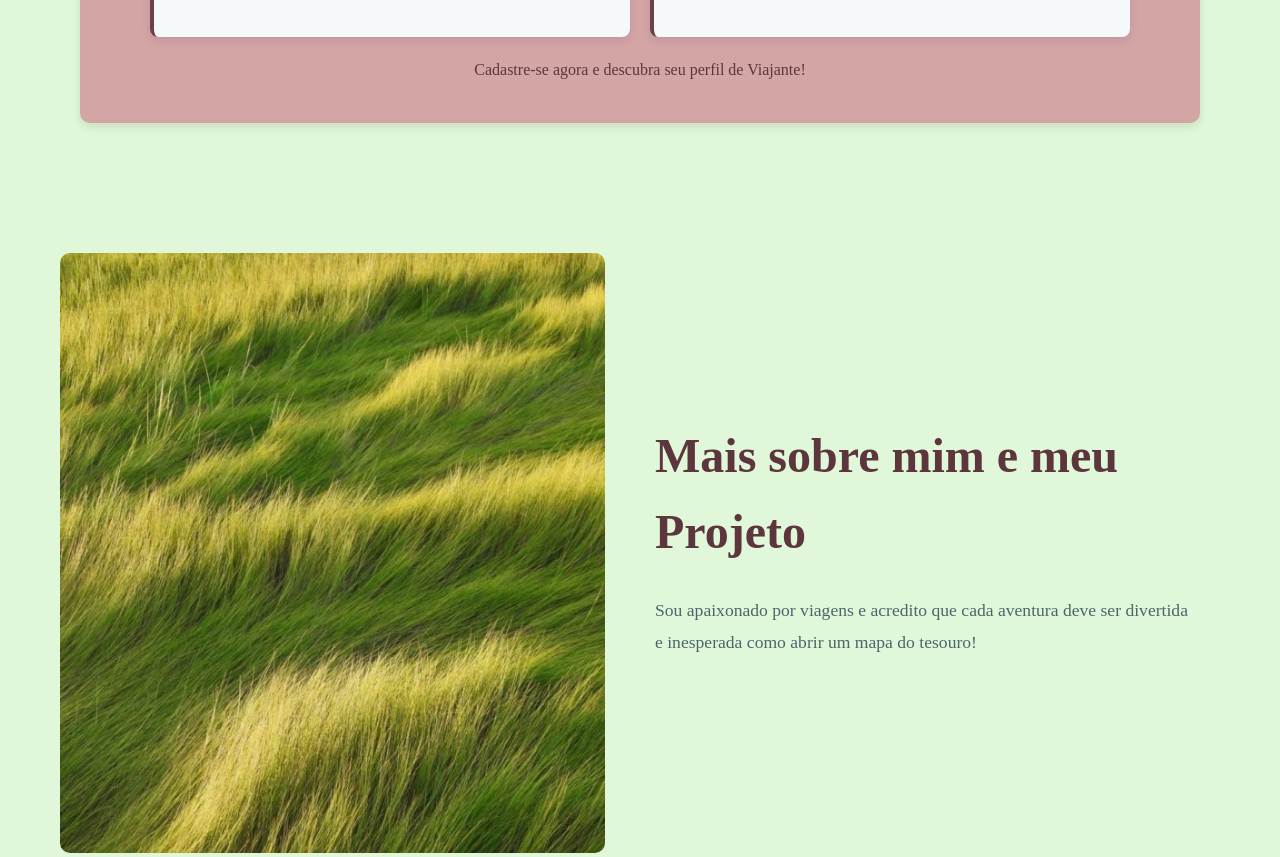
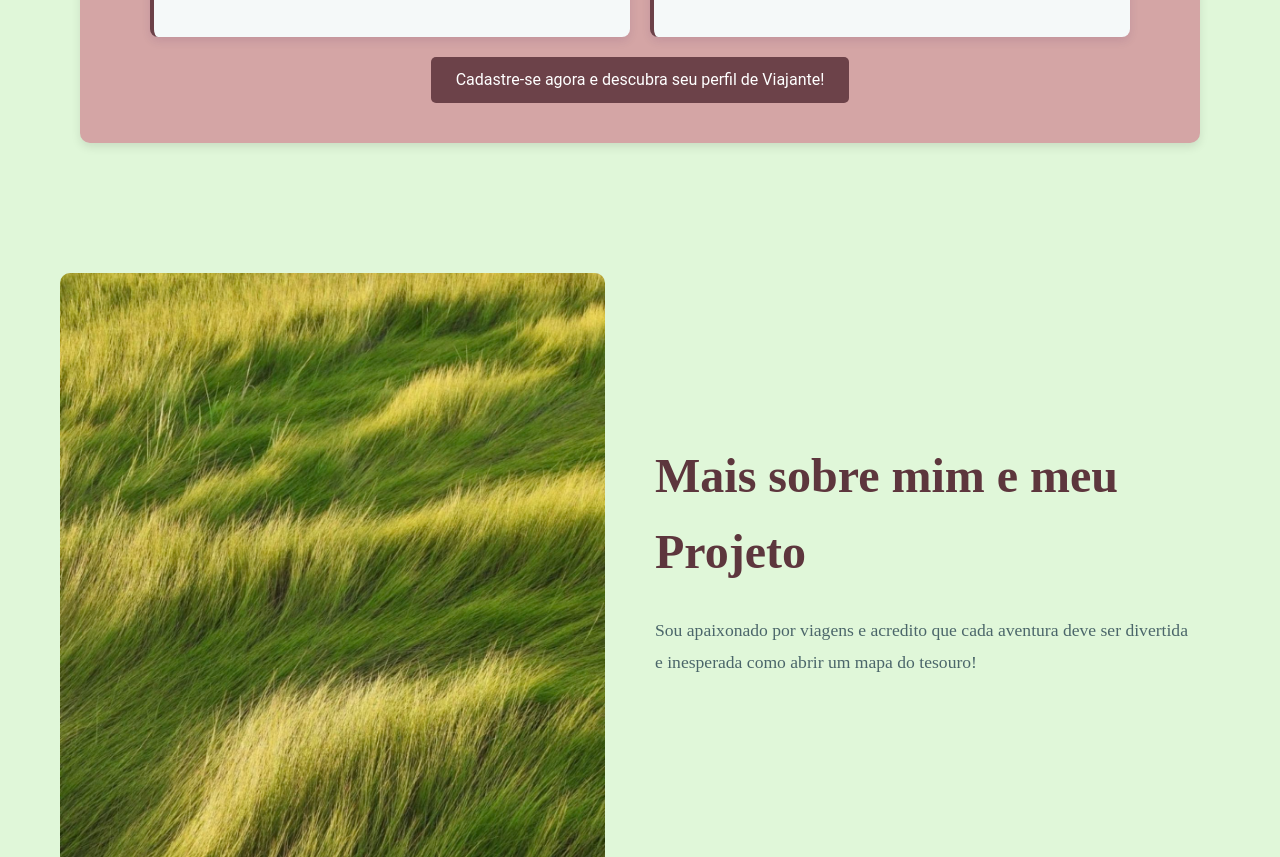
Before and after one commit to BcEric1/Apoena, a website: page Web-data-viz/public/principal.html in a window 1280 px wide. Shown: the part 1323-2180 px from the top of the page. Drawn offline with Linux system fonts and the light colour scheme; a web font is replaced by a local one.

Commit message:
Fix: Remoção Section

```diff
--- a/Web-data-viz/public/principal.html
+++ b/Web-data-viz/public/principal.html
@@ -79,7 +79,7 @@
                 </ul>
             </div>
 
-        </div><a href="login.html" class="btn-saiba">Cadastre-se agora e descubra seu perfil de Viajante!</a>
+        </div><a href="login.html" class="botao-principal">Cadastre-se agora e descubra seu perfil de Viajante!</a>
     </div>
 
 
@@ -119,13 +119,12 @@
                 <a href="#" class="botao botao-principal">Saiba mais</a>
             </div>
         </div>
-    </section>
-    <!--<section id="contato" class="secao-contato">
-            <div class="container contato-grid">
-            </div>
-        IMPLEMENTAR ALGUNS VALORES ONU-->
+
 
     </section>
+    <!--IMPLEMENTAR ALGUNS VALORES ONU-->
+    </section>
+
 
     <!--FOOTER AQUI /-/-/-/-/-/-/-/-/-/-/-/-/-/-/-/-/-/-/-/-/-/-/-/-/-/-/-/-/-/-/-/-/-/-/-/-/-/-/-/-/-/-/-/-/-/-/-/-/-/-/-/-/-/-/-/-/-/-/-/-/-/-/-/-/-->
     <footer class="footer">
```
